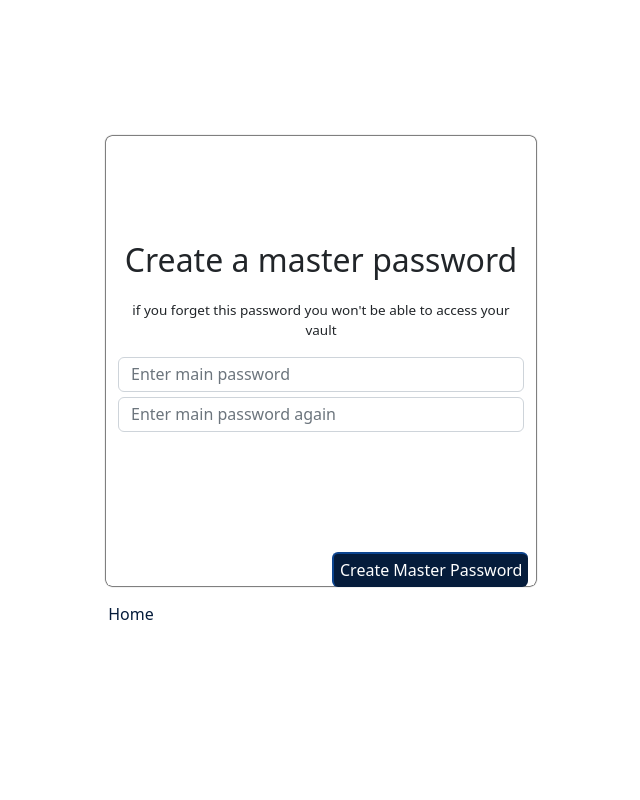
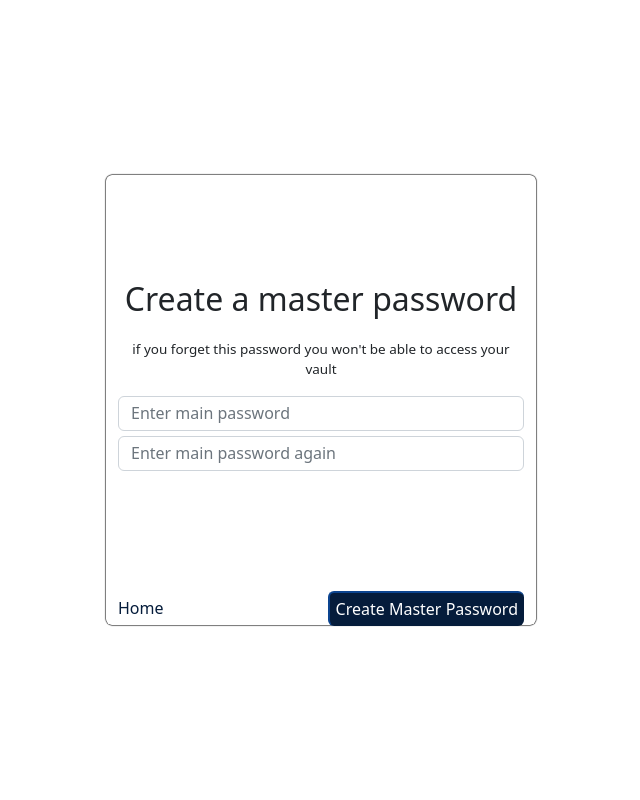
Before and after one commit to ilverm/password_manager, a Django app: template templates/masterpassword.html in a window 1280 px wide. Shown: the whole page, without its empty margins (319-959 px from the left). Run offline with Django 3.2, Linux system fonts and the light colour scheme; the template is opened without the code that fills it, so the values that code supplies are empty; some libraries are stand-ins or nearby versions.

Commit message:
fixed vault and create layout

```diff
--- a/templates/masterpassword.html
+++ b/templates/masterpassword.html
@@ -6,7 +6,7 @@
     <meta charset="UTF-8">
     <meta http-equiv="X-UA-Compatible" content="IE=edge">
     <meta name="viewport" content="width=device-width, initial-scale=1.0">
-    <title>Password Generator</title>
+    <title>Create</title>
     <link rel="stylesheet" href="{% static 'css/style.css' %}">
     <link
         href="https://cdn.jsdelivr.net/npm/bootstrap@5.2.1/dist/css/bootstrap.min.css"
@@ -29,19 +29,21 @@
         src="https://cdn.jsdelivr.net/npm/bootstrap@5.2.1/dist/js/bootstrap.bundle.min.js" integrity="sha384-u1OknCvxWvY5kfmNBILK2hRnQC3Pr17a+RTT6rIHI7NnikvbZlHgTPOOmMi466C8" crossorigin="anonymous">
     </script>
 
-    <section class="new-try-section"></section>
-    <div class="container text-container"></div>
+    <div class="d-flex vh-100 justify-content-center align-items-center">
         <div class="container create-pwd-container rounded">
             <p class="text-center" style="font-size: 2rem; padding-top: 6.25rem;">Create a master password</p>
             <p class="text-center" style="font-size: 0.8437rem;">if you forget this password you won't be able to access your vault</p>
-        <form class="d-flex align-items-center" method="post" action="{% url 'master' %}">
+            <form class="align-items-center" method="post" action="{% url 'master' %}">
                 {% csrf_token %}
                 <div>
                     <input id="password" class="null password-check1 form-control" type="password" name="password1" placeholder="Enter main password">
                     <input id="password" class="null password-check2 form-control" type="password" name="password2" placeholder="Enter main password again">
+                    <div class="d-flex justify-content-between align-items-center" style="margin-top: 120px !important;">
+                        <a href="{% url 'home' %}" style="text-decoration: none; color: #051c3b;">Home</a>
                         <input class="create-button rounded" type="submit" value="Create Master Password">
+                    </div>
                 </div>
             </form>
         </div>
-    <p class="text-center" style="margin-left: -23.75rem; margin-top: 1rem !important"><a href="{% url 'home' %}" style="text-decoration: none; color: #051c3b;">Home</a></p>
+    </div>
 </body>
--- a/templates/static/css/style.css
+++ b/templates/static/css/style.css
@@ -1,5 +1,5 @@
 html, body {
-    height: 100%;
+    height: 100vh;
     width: 100%;
 }
 
@@ -123,7 +123,7 @@ html, body {
 /* type_masterpassword.html */
 
 .enter-pwd-container {
-    margin-top: -21.5rem !important;
+    /* margin-top: -21.5rem !important; */
     background-color: transparent !important;
     height: 450px !important;
     width: 430px !important;
@@ -152,8 +152,8 @@ html, body {
     border-right: #051c3b;
     border-radius: 2px;
     color: white;
-    margin-top: 160px;
-    margin-left: 348px;
+    /* margin-top: 160px;
+    margin-left: 348px;  */
     height: 35px;
 }
 
@@ -164,7 +164,6 @@ html, body {
 /* masterpassword.html */
 
 .create-pwd-container {
-    margin-top: -21.5rem !important;
     background-color: transparent !important;
     height: 450px !important;
     width: 430px !important;
@@ -178,8 +177,6 @@ html, body {
     border-right: #051c3b;
     border-radius: 2px;
     color: white;
-    margin-top: 120px;
-    margin-left: 214px;
     height: 35px;
 }
 
```
Also changed, not shown: templates/home.html (+0 -17 lines), templates/type_masterpassword.html (+6 -4 lines), db.sqlite3. Lines whose indentation alone changed are shown as unchanged.
